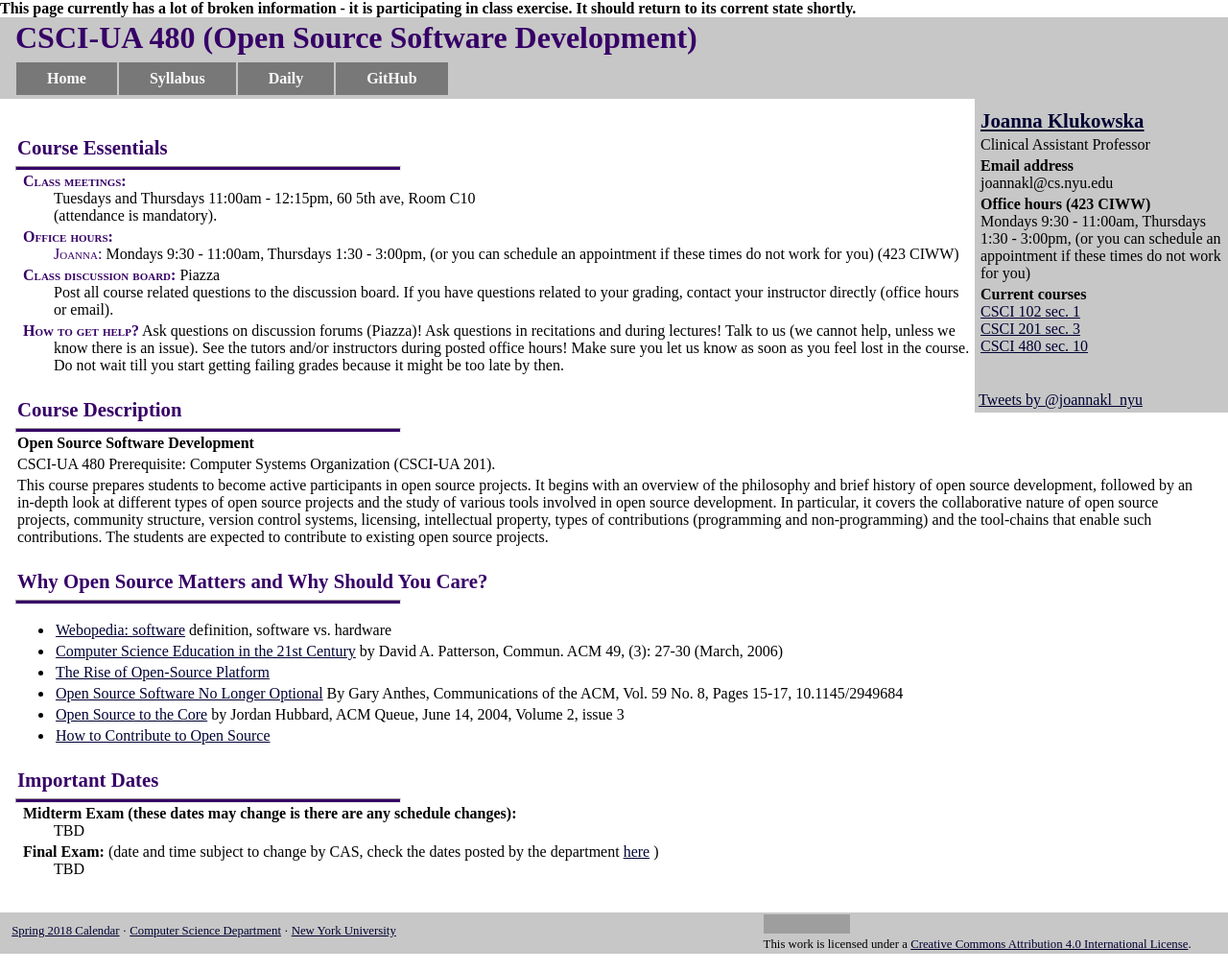
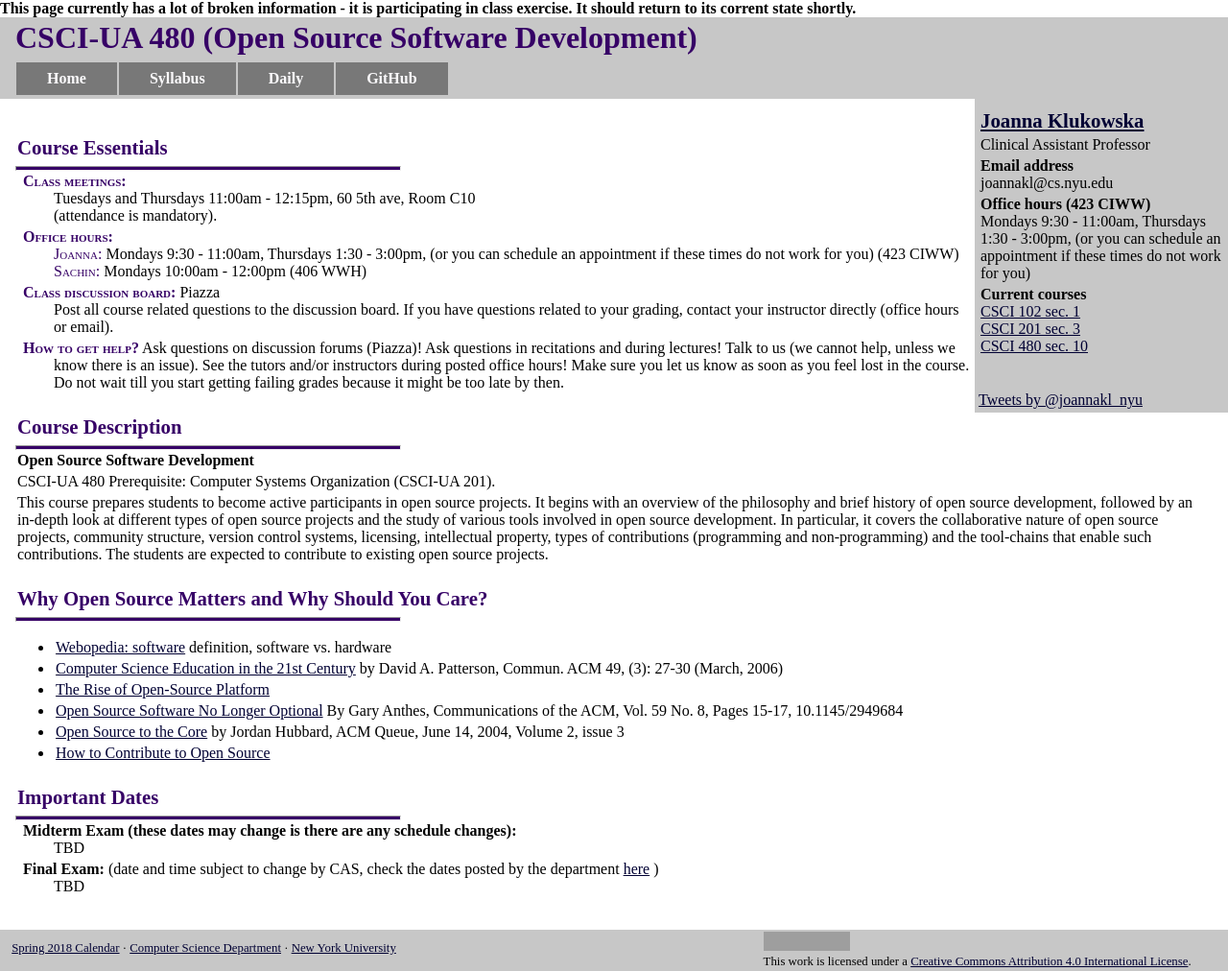
Before and after one commit to joannakl/cs480_s18, a Jekyll site: the page built from index.markdown, in a window 1280 px wide. Shown: the whole page at 96% size. Built offline with Jekyll 4.4.1, drawn with Linux system fonts in a browser that asks for light colours; comment, search, counter and statistics services are not loaded; grey boxes are pictures that could not be loaded.

Commit message:
Added config properties for tutor name and hours, added content to index.markdown displaying these properties.

```diff
--- a/_config.yml
+++ b/_config.yml
@@ -28,8 +28,12 @@ instructor_office_hours: "Mondays 9:30 - 11:00am, Thursdays 1:30 - 3:00pm,
 (or you can schedule an appointment if these times do not work for you)"
 instructor_office_hours_location: "423 CIWW"
 
-#tutor_location: "406 WWH"
-#tutor_schedule_link: "http://cims.nyu.edu/~joannakl/CSCI102_common/#tutoring"
+tutor_office_hours: "Mondays 10:00am - 12:00pm"
+tutor_name: "Sachin"
+
+
+tutor_location: "406 WWH"
+tutor_schedule_link: "http://cims.nyu.edu/~joannakl/CSCI102_common/#tutoring"
 
 
 current_course1_title: "CSCI 102 sec. 1"
--- a/index.markdown
+++ b/index.markdown
@@ -17,6 +17,9 @@ title:
 {{ site.instructor_office_hours }} ({{ site.instructor_office_hours_location }})
 <br>
 
+<span class="name">Sachin:</span>
+{{ site.tutor_office_hours }} ({{ site.tutor_location}})
+<br>
 </p>
 
 
```
